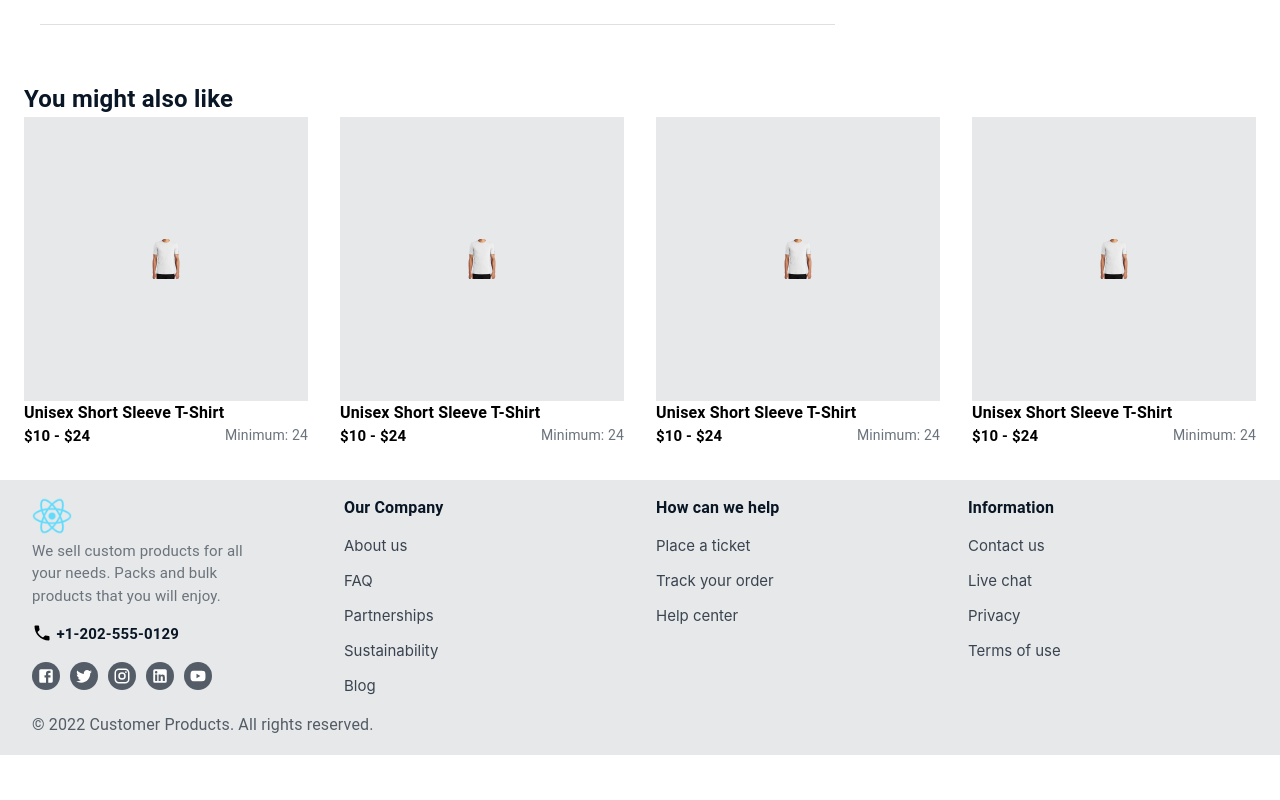
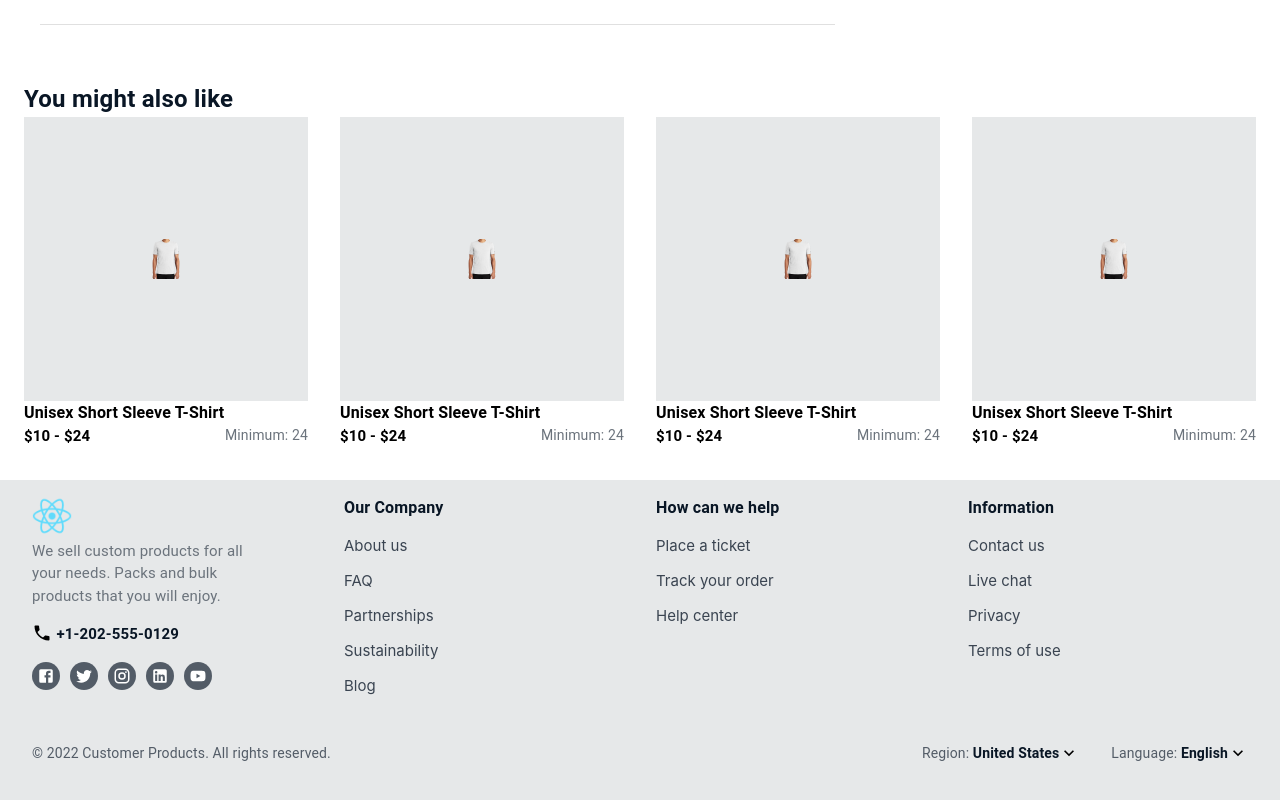
Before and after one commit to hamletarencibia/Cart, a React (Create React App) app: page / in a window 1280 px wide. Shown: the part 617-1417 px from the top of the page. Before the commit the page ends 1372 px from the top, so only its background shows below. Built offline with nearby package versions, Linux system fonts and the light colour scheme.

Commit message:
feat(cart): adjust footer style

```diff
--- a/src/layout/CartLayout/Footer/index.tsx
+++ b/src/layout/CartLayout/Footer/index.tsx
@@ -1,5 +1,6 @@
 import { Box, Grid, Link, ListItem, styled, Typography } from "@mui/material";
 import { FC } from "react";
+import ExpandMoreIcon from "@mui/icons-material/ExpandMore";
 import ContactUs from "./ContactUs";
 import Help from "./Help";
 import Information from "./Information";
@@ -21,7 +22,7 @@ export const FooterListItem = styled(ListItem)(`
 
 const Footer: FC = () => {
   return (
-    <Box sx={{ backgroundColor: '#e6e8e9', py: 2, px: 4 }}>
+    <Box sx={{ backgroundColor: "#e6e8e9", py: 2, px: 4 }}>
       <Grid container spacing={4}>
         <Grid item xs={12} sm={6} md={3}>
           <ContactUs />
@@ -36,10 +37,25 @@ const Footer: FC = () => {
           <Information />
         </Grid>
       </Grid>
-      <Box>
-        <Typography variant="subtitle1" color="#535C67">© 2022 Customer Products. All rights reserved.</Typography>
-        <Box>
-
+      <Box display={"flex"} flexWrap="wrap" my={4}>
+        <Typography flexGrow={1} fontSize={14} fontWeight={400} color="#535C67">
+          © 2022 Customer Products. All rights reserved.
+        </Typography>
+        <Box display={"flex"} flexWrap="wrap" alignItems={"center"}>
+          <Typography fontSize={14} fontWeight={400} color="#535C67">
+            Region:&nbsp;
+          </Typography>{" "}
+          <Typography fontSize={14} fontWeight={600} color="#091625">
+            United States
+          </Typography>
+          <ExpandMoreIcon fontSize="small" sx={{ mr: 4 }} />
+          <Typography fontSize={14} fontWeight={400} color="#535C67">
+            Language:&nbsp;
+          </Typography>{" "}
+          <Typography fontSize={14} fontWeight={600} color="#091625">
+            English
+          </Typography>
+          <ExpandMoreIcon fontSize="small" />
         </Box>
       </Box>
     </Box>
```
